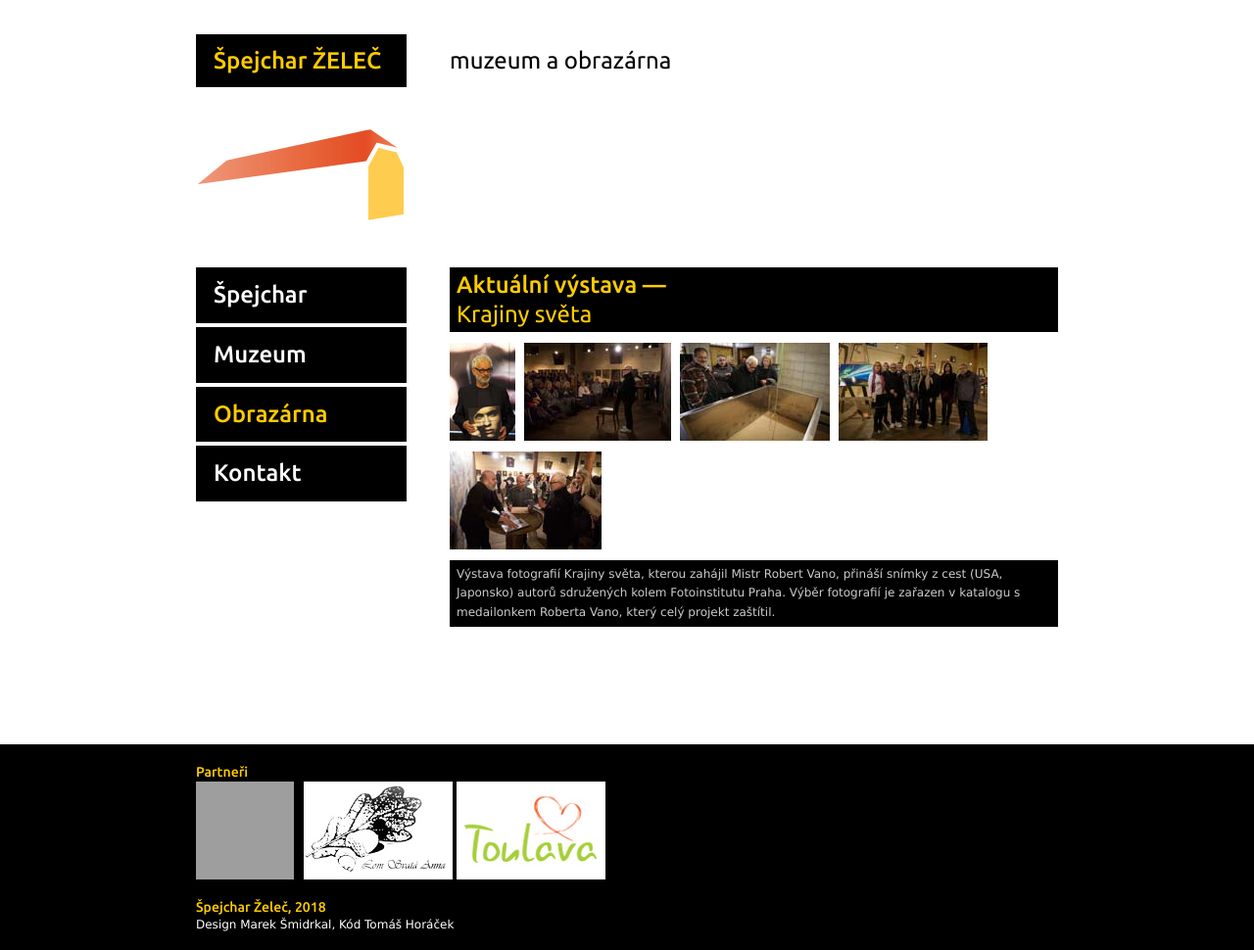
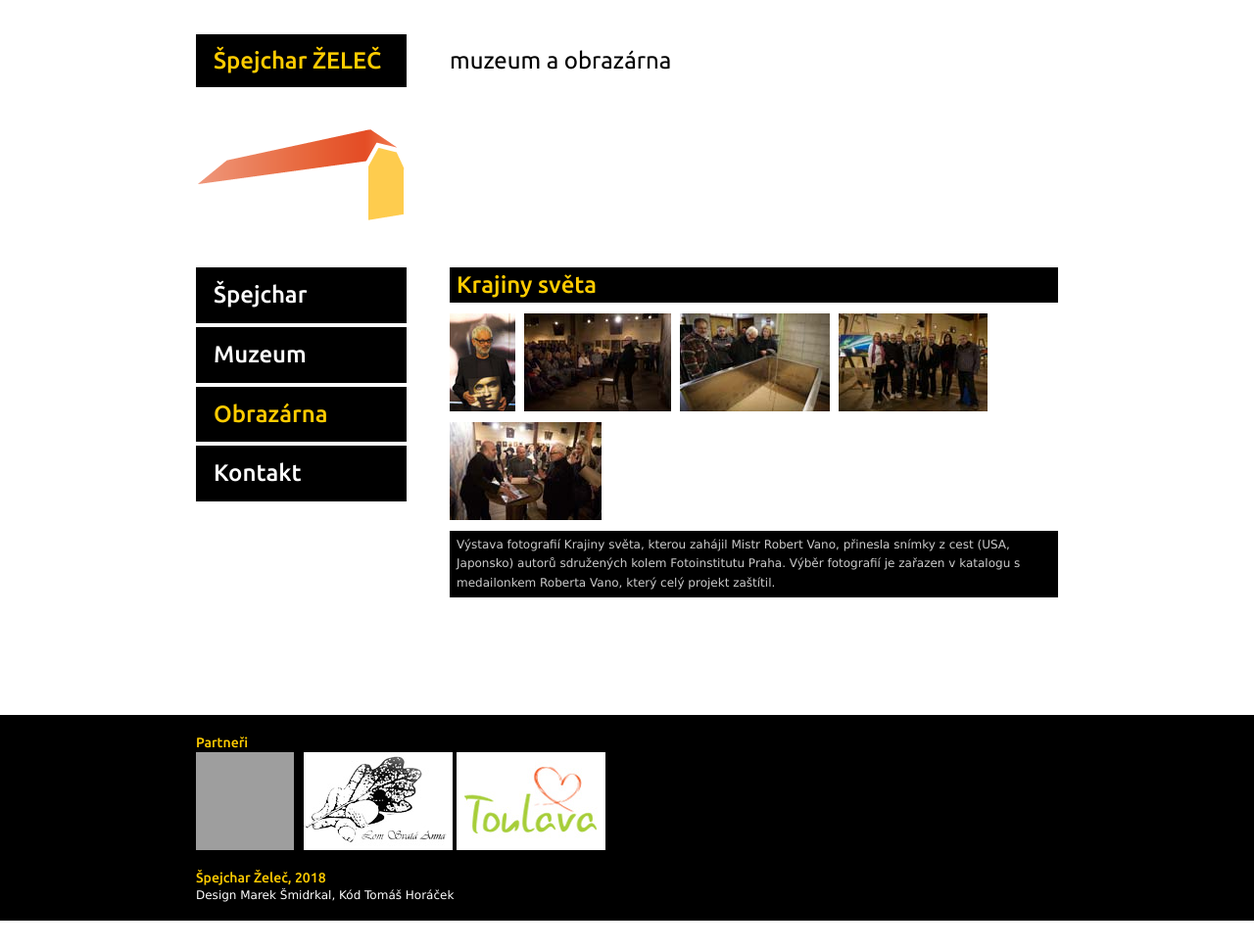
Before and after one commit to spejcharzelec/spejcharzelec.github.com, a Jekyll site: the page built from _posts/2017-10-31-vano.md, in a window 1280 px wide. Shown: the whole page at 98% size. Built offline with Jekyll 4.4.1, drawn with Linux system fonts in a browser that asks for light colours; after the commit the page ends 940 px from its top, so only the background shows below that; grey boxes are pictures that could not be loaded.

Commit message:
Update 2017-10-31-vano.md

```diff
--- a/_posts/2017-10-31-vano.md
+++ b/_posts/2017-10-31-vano.md
@@ -1,8 +1,7 @@
 ---
 layout: vystava
-title: Aktuální výstava &mdash;
-subtitle:  Krajiny světa
-tags: prvni-patro
+title: Krajiny světa
+is_past: true
 category: obrazarna
 images:
   - "vano/01.jpg"
@@ -15,4 +14,4 @@ published: true
 intro: |
   Výstava fotografií Krajiny světa, kterou zahájil Mistr Robert Vano, přináší snímky z cest (USA, Japonsko) autorů sdružených kolem Fotoinstitutu Praha. Výběr fotografií je zařazen v katalogu s medailonkem Roberta Vano, který celý projekt zaštítil.
 ---
-Výstava fotografií Krajiny světa, kterou zahájil Mistr Robert Vano, přináší snímky z cest (USA, Japonsko) autorů sdružených kolem Fotoinstitutu Praha. Výběr fotografií je zařazen v katalogu s medailonkem Roberta Vano, který celý projekt zaštítil.
+Výstava fotografií Krajiny světa, kterou zahájil Mistr Robert Vano, přinesla snímky z cest (USA, Japonsko) autorů sdružených kolem Fotoinstitutu Praha. Výběr fotografií je zařazen v katalogu s medailonkem Roberta Vano, který celý projekt zaštítil.
```
